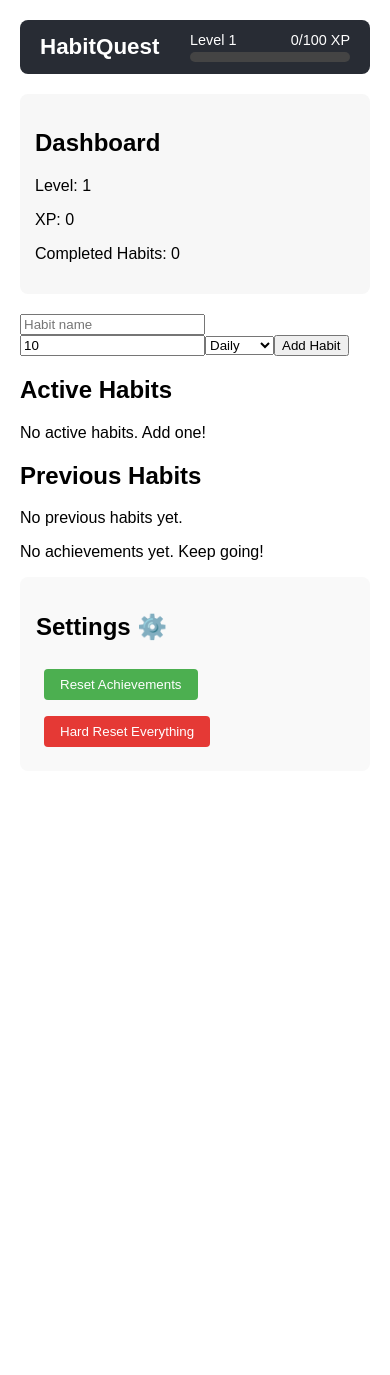
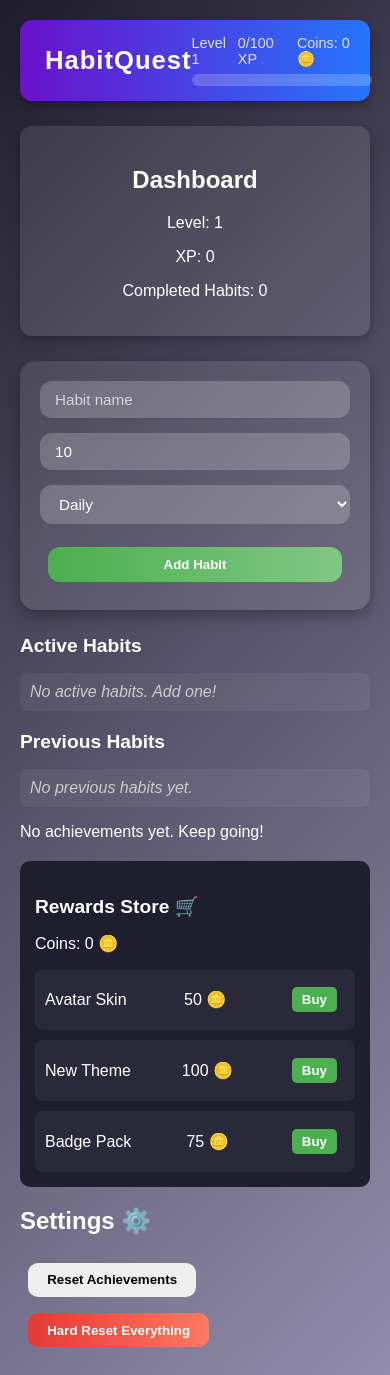
Before and after one commit to RioNagata/Habitquest, a React (Create React App) app: page / in a window 390 px wide. Before the commit the page ends 844 px from the top, so only its background shows below. Built offline with nearby package versions, Linux system fonts and the light colour scheme.

Commit message:
coin and store added + polished design

```diff
--- a/src/App.js
+++ b/src/App.js
@@ -8,6 +8,7 @@ import HabitList from "./components/HabitList";
 import PreviousHabits from "./components/PreviousHabits";
 import Achievements from "./components/Achievements";
 import Settings from "./components/Settings"; // ✅ Added
+import Store from "./components/Store";
 
 import "./styles/App.css";
 
@@ -21,7 +22,8 @@ function App() {
           <HabitForm />        {/* Form to add new habits */}
           <HabitList />        {/* Active habits with timer and actions */}
           <PreviousHabits />   {/* Completed or failed habits, can restart */}
-          <Achievements />     {/* Unlocked badges / achievements */}
+          <Achievements />
+          <Store />    {/* Unlocked badges / achievements */}
           <Settings />         {/* Reset achievements or hard reset everything */}
         </main>
       </div>
--- a/src/components/HabitForm.jsx
+++ b/src/components/HabitForm.jsx
@@ -21,7 +21,7 @@ const HabitForm = () => {
   };
 
   return (
-    <form onSubmit={handleSubmit}>
+    <form className="habit-form" onSubmit={handleSubmit}>
       <input
         type="text"
         placeholder="Habit name"
@@ -40,7 +40,9 @@ const HabitForm = () => {
         <option value="monthly">Monthly</option>
         <option value="yearly">Yearly</option>
       </select>
-      <button type="submit">Add Habit</button>
+      <button type="submit" className="btn btn-green">
+        Add Habit
+      </button>
     </form>
   );
 };
--- a/src/components/HabitList.jsx
+++ b/src/components/HabitList.jsx
@@ -7,12 +7,16 @@ const HabitList = () => {
   const { habits } = useContext(HabitContext);
 
   return (
-    <div>
-      <h2>Active Habits</h2>
+    <div className="habit-group">
+      <h3>Active Habits</h3>
       {habits.length === 0 ? (
-        <p>No active habits. Add one!</p>
+        <p className="no-habits">No active habits. Add one!</p>
       ) : (
-        habits.map((habit) => <HabitCard key={habit.id} habit={habit} />)
+        <div className="habit-list">
+          {habits.map((habit) => (
+            <HabitCard key={habit.id} habit={habit} />
+          ))}
+        </div>
       )}
     </div>
   );
--- a/src/components/Navbar.jsx
+++ b/src/components/Navbar.jsx
@@ -16,6 +16,7 @@ const Navbar = () => {
         <div className="stats-text">
           <span>Level {player.level}</span>
           <span>{player.xp}/{xpForNextLevel} XP</span>
+          <span>Coins: {player.coins} 🪙</span>
         </div>
         <div className="xp-bar">
           <div className="xp-fill" style={{ width: `${progress}%` }}></div>
--- a/src/components/PreviousHabits.jsx
+++ b/src/components/PreviousHabits.jsx
@@ -6,17 +6,28 @@ const PreviousHabits = () => {
   const { previousHabits, restartHabit } = useContext(HabitContext);
 
   return (
-    <div>
-      <h2>Previous Habits</h2>
-      {previousHabits.length === 0 && <p>No previous habits yet.</p>}
-      <ul>
-        {previousHabits.map((habit) => (
-          <li key={habit.id}>
-            {habit.name} - {habit.status}
-            <button onClick={() => restartHabit(habit.id)}>Restart</button>
-          </li>
-        ))}
-      </ul>
+    <div className="previous-habits">
+      <h3>Previous Habits</h3>
+      {previousHabits.length === 0 ? (
+        <p className="no-habits">No previous habits yet.</p>
+      ) : (
+        <div className="habit-list">
+          {previousHabits.map((habit) => (
+            <div
+              key={habit.id}
+              className={`previous-habit-card ${habit.status === "completed" ? "completed" : "failed"}`}
+            >
+              <div className="habit-info">
+                <span>{habit.name}</span>
+                <span className="habit-frequency">({habit.status})</span>
+              </div>
+              <button className="btn" onClick={() => restartHabit(habit.id)}>
+                Restart
+              </button>
+            </div>
+          ))}
+        </div>
+      )}
     </div>
   );
 };
--- /dev/null
+++ b/src/components/Store.jsx
@@ -0,0 +1,40 @@
+// src/components/Store.jsx
+import React, { useContext } from "react";
+import { HabitContext } from "../context/HabitContext";
+
+const items = [
+  { id: 1, name: "Avatar Skin", cost: 50 },
+  { id: 2, name: "New Theme", cost: 100 },
+  { id: 3, name: "Badge Pack", cost: 75 },
+];
+
+export default function Store() {
+  const { player, setPlayer } = useContext(HabitContext);
+
+  // If setPlayer is not exposed, use a custom function in HabitContext like 'spendCoins'
+  const buyItem = (item) => {
+    if (player.coins >= item.cost) {
+      // Update coins in context
+      setPlayer({ ...player, coins: player.coins - item.cost });
+      alert(`Purchased ${item.name}!`);
+    } else {
+      alert("Not enough coins!");
+    }
+  };
+
+  return (
+    <div className="store">
+      <h3>Rewards Store 🛒</h3>
+      <p>Coins: {player.coins} 🪙</p>
+      <div className="store-items">
+        {items.map((item) => (
+          <div key={item.id} className="store-item">
+            <span>{item.name}</span>
+            <span>{item.cost} 🪙</span>
+            <button className="btn" onClick={() => buyItem(item)}>Buy</button>
+          </div>
+        ))}
+      </div>
+    </div>
+  );
+}
--- a/src/context/HabitContext.jsx
+++ b/src/context/HabitContext.jsx
@@ -4,24 +4,39 @@ import React, { createContext, useState, useEffect } from "react";
 export const HabitContext = createContext();
 
 export const HabitProvider = ({ children }) => {
+  // Habits
   const [habits, setHabits] = useState(() => {
     const saved = localStorage.getItem("habits");
     return saved ? JSON.parse(saved) : [];
   });
+
+  // Previous habits
   const [previousHabits, setPreviousHabits] = useState(() => {
     const saved = localStorage.getItem("previousHabits");
     return saved ? JSON.parse(saved) : [];
   });
+
+  // Player: XP, level, coins
   const [player, setPlayer] = useState(() => {
     const saved = localStorage.getItem("player");
-    return saved ? JSON.parse(saved) : { xp: 0, level: 1 };
+    if (saved) {
+      const parsed = JSON.parse(saved);
+      return {
+        xp: parsed.xp || 0,
+        level: parsed.level || 1,
+        coins: parsed.coins || 0, // ensure coins exists
+      };
+    }
+    return { xp: 0, level: 1, coins: 0 };
   });
+
+  // Achievements
   const [achievements, setAchievements] = useState(() => {
     const saved = localStorage.getItem("achievements");
     return saved ? JSON.parse(saved) : [];
   });
 
-  // Expanded achievement list
+  // Achievement list
   const achievementList = [
     { id: 1, name: "First Habit Completed", condition: (player, habits, previousHabits, lastCompletedHabit) => lastCompletedHabit !== undefined },
     { id: 2, name: "Level 5 Achiever", condition: (player) => player.level >= 5 },
@@ -42,11 +57,11 @@ export const HabitProvider = ({ children }) => {
     { id: 11, name: "Restart Enthusiast", condition: (player, habits, previousHabits, lastCompletedHabit) => lastCompletedHabit && lastCompletedHabit.restarted === true },
   ];
 
-  // Check and unlock achievements
+  // Check achievements
   const checkAchievements = (lastCompletedHabit, updatedPlayer) => {
-    setAchievements((prevAchievements) => {
+    setAchievements(prevAchievements => {
       const newAchievements = [...prevAchievements];
-      achievementList.forEach((ach) => {
+      achievementList.forEach(ach => {
         if (newAchievements.some(a => a.id === ach.id)) return;
         const playerToCheck = updatedPlayer || player;
         if (ach.condition(playerToCheck, habits, previousHabits, lastCompletedHabit)) {
@@ -57,14 +72,14 @@ export const HabitProvider = ({ children }) => {
     });
   };
 
-  // Helper: calculate due time
+  // Calculate due time
   const calculateDueTime = (period) => {
     const now = new Date();
-    switch(period) {
+    switch (period) {
       case "daily": return now.getTime() + 24*60*60*1000;
       case "weekly": return now.getTime() + 7*24*60*60*1000;
-      case "monthly": const nextMonth = new Date(now); nextMonth.setMonth(now.getMonth()+1); return nextMonth.getTime();
-      case "yearly": const nextYear = new Date(now); nextYear.setFullYear(now.getFullYear()+1); return nextYear.getTime();
+      case "monthly": { const nextMonth = new Date(now); nextMonth.setMonth(now.getMonth()+1); return nextMonth.getTime(); }
+      case "yearly": { const nextYear = new Date(now); nextYear.setFullYear(now.getFullYear()+1); return nextYear.getTime(); }
       default: return now.getTime() + 24*60*60*1000;
     }
   };
@@ -72,24 +87,25 @@ export const HabitProvider = ({ children }) => {
   // Add habit
   const addHabit = (habit) => {
     const newHabit = { ...habit, id: Date.now(), due: calculateDueTime(habit.period) };
-    setHabits((prev) => [...prev, newHabit]);
+    setHabits(prev => [...prev, newHabit]);
   };
 
   // Complete habit
   const completeHabit = (id) => {
-    setHabits((prev) => {
+    setHabits(prev => {
       const habit = prev.find(h => h.id === id);
       if (!habit) return prev;
 
-      setPlayer((p) => {
-        const newXp = p.xp + habit.points;
-        const newLevel = Math.floor(newXp/100)+1;
-        const updatedPlayer = { xp: newXp, level: newLevel };
+      setPlayer(p => {
+        const newXp = (p.xp || 0) + (habit.points || 0);
+        const newCoins = (p.coins || 0) + (habit.points || 0); // coins safe
+        const newLevel = Math.floor(newXp / 100) + 1;
+        const updatedPlayer = { xp: newXp, level: newLevel, coins: newCoins };
         checkAchievements(habit, updatedPlayer);
         return updatedPlayer;
       });
 
-      setPreviousHabits((prevPrev) => {
+      setPreviousHabits(prevPrev => {
         if (prevPrev.some(h => h.id === habit.id)) return prevPrev;
         return [...prevPrev, { ...habit, status: "completed" }];
       });
@@ -100,19 +116,20 @@ export const HabitProvider = ({ children }) => {
 
   // Fail habit
   const failHabit = (id) => {
-    setHabits((prev) => {
+    setHabits(prev => {
       const habit = prev.find(h => h.id === id);
       if (!habit) return prev;
 
-      setPlayer((p) => {
-        const newXp = Math.max(0, p.xp - habit.points);
-        const newLevel = Math.floor(newXp/100)+1;
-        const updatedPlayer = { xp: newXp, level: newLevel };
+      setPlayer(p => {
+        const newXp = Math.max(0, (p.xp || 0) - (habit.points || 0));
+        const newCoins = Math.max(0, (p.coins || 0) - Math.floor((habit.points || 0)/2));
+        const newLevel = Math.floor(newXp / 100) + 1;
+        const updatedPlayer = { xp: newXp, level: newLevel, coins: newCoins };
         checkAchievements();
         return updatedPlayer;
       });
 
-      setPreviousHabits((prevPrev) => {
+      setPreviousHabits(prevPrev => {
         if (prevPrev.some(h => h.id === habit.id)) return prevPrev;
         return [...prevPrev, { ...habit, status: "failed" }];
       });
@@ -139,7 +156,7 @@ export const HabitProvider = ({ children }) => {
   const hardReset = () => {
     setHabits([]);
     setPreviousHabits([]);
-    setPlayer({ xp:0, level:1 });
+    setPlayer({ xp: 0, level: 1, coins: 0 }); // ✅ coins included
     setAchievements([]);
     localStorage.removeItem("habits");
     localStorage.removeItem("previousHabits");
@@ -147,18 +164,20 @@ export const HabitProvider = ({ children }) => {
     localStorage.removeItem("achievements");
   };
 
-  // Auto-expiry
+  // Auto expiry
   useEffect(() => {
     const interval = setInterval(() => {
       const now = Date.now();
       setHabits(prev => {
         const active = [];
         const toMove = [];
-        prev.forEach(h => { if(h.due <= now) toMove.push(h); else active.push(h); });
-        if(toMove.length>0) {
+        prev.forEach(h => h.due <= now ? toMove.push(h) : active.push(h));
+        if (toMove.length > 0) {
           setPreviousHabits(prevPrev => {
             const newPrev = [...prevPrev];
-            toMove.forEach(h => { if(!newPrev.some(ph => ph.id === h.id)) newPrev.push({...h,status:"failed"}); });
+            toMove.forEach(h => {
+              if (!newPrev.some(ph => ph.id === h.id)) newPrev.push({ ...h, status: "failed" });
+            });
             return newPrev;
           });
         }
@@ -168,7 +187,7 @@ export const HabitProvider = ({ children }) => {
     return () => clearInterval(interval);
   }, []);
 
-  // Persist state
+  // Persist
   useEffect(() => {
     localStorage.setItem("habits", JSON.stringify(habits));
     localStorage.setItem("previousHabits", JSON.stringify(previousHabits));
--- a/src/styles/App.css
+++ b/src/styles/App.css
@@ -1,66 +1,38 @@
+/* General app container */
 .App {
-  font-family: sans-serif;
-  max-width: 600px;
+  font-family: 'Poppins', sans-serif;
+  max-width: 700px;
   margin: 0 auto;
   padding: 20px;
+  background: linear-gradient(135deg, #1f1c2c, #928dab);
+  color: #fff;
+  min-height: 100vh;
 }
 
-.habit-form input {
-  margin-right: 10px;
-  padding: 5px;
-}
-
-.habit-form button {
-  padding: 5px 10px;
-}
-
-.habit-list {
-  margin-top: 20px;
-}
-
-.habit-card {
-  display: flex;
-  justify-content: space-between;
-  padding: 10px;
-  margin-bottom: 10px;
-  border: 1px solid #ccc;
-  border-radius: 5px;
-}
-
-.habit-card.completed {
-  background-color: #d4edda;
-  text-decoration: line-through;
-}
-
-.dashboard {
-  background: #f7f7f7;
-  padding: 15px;
-  margin-bottom: 20px;
-  border-radius: 8px;
-}
-
+/* Navbar */
 .navbar {
   display: flex;
   justify-content: space-between;
   align-items: center;
-  padding: 12px 20px;
-  background-color: #282c34;
-  color: white;
-  border-radius: 8px;
-  margin-bottom: 20px;
+  padding: 15px 25px;
+  background: linear-gradient(90deg, #6a11cb, #2575fc);
+  border-radius: 12px;
+  box-shadow: 0 4px 10px rgba(0,0,0,0.3);
+  margin-bottom: 25px;
 }
 
 .navbar-left h1 {
   margin: 0;
-  font-size: 1.4rem;
-  font-weight: bold;
+  font-size: 1.6rem;
+  font-weight: 700;
+  letter-spacing: 1px;
 }
 
 .navbar-right {
   display: flex;
   flex-direction: column;
   align-items: flex-end;
-  min-width: 160px;
+  min-width: 180px;
 }
 
 .stats-text {
@@ -68,22 +40,206 @@
   justify-content: space-between;
   width: 100%;
   font-size: 0.9rem;
-  margin-bottom: 4px;
+  margin-bottom: 6px;
+  color: #e0e0e0;
 }
 
 .xp-bar {
   width: 100%;
-  height: 10px;
-  background-color: #444;
-  border-radius: 5px;
+  height: 12px;
+  background-color: rgba(255,255,255,0.2);
+  border-radius: 6px;
   overflow: hidden;
 }
 
 .xp-fill {
   height: 100%;
-  background: linear-gradient(90deg, #4caf50, #8bc34a);
+  background: linear-gradient(90deg, #fbbc04, #ff6f61);
   transition: width 0.4s ease-in-out;
 }
+
+/* Dashboard / Player Stats */
+.dashboard, .player-stats {
+  background: rgba(255, 255, 255, 0.1);
+  padding: 20px;
+  margin-bottom: 25px;
+  border-radius: 12px;
+  box-shadow: 0 4px 12px rgba(0,0,0,0.25);
+  text-align: center;
+}
+
+.player-stats h2 {
+  margin-bottom: 10px;
+}
+
+/* Habit Form Container */
+.habit-form {
+  background: rgba(255, 255, 255, 0.1);
+  backdrop-filter: blur(8px);
+  padding: 20px;
+  border-radius: 15px;
+  margin-bottom: 25px;
+  display: flex;
+  flex-wrap: wrap;
+  gap: 15px;
+  box-shadow: 0 6px 15px rgba(0,0,0,0.3);
+  transition: transform 0.2s ease, box-shadow 0.2s ease;
+}
+
+.habit-form:hover {
+  transform: translateY(-2px);
+  box-shadow: 0 8px 20px rgba(0,0,0,0.4);
+}
+
+/* Inputs */
+.habit-form input,
+.habit-form select {
+  flex: 1 1 150px;
+  padding: 10px 15px;
+  border-radius: 12px;
+  border: none;
+  outline: none;
+  font-size: 0.95rem;
+  background: rgba(255,255,255,0.2);
+  color: #fff;
+  transition: background 0.2s ease;
+}
+
+.habit-form input::placeholder {
+  color: rgba(255,255,255,0.7);
+}
+
+.habit-form input:focus,
+.habit-form select:focus {
+  background: rgba(255,255,255,0.35);
+}
+
+/* Add Habit Button */
+.habit-form button {
+  padding: 10px 20px;
+  border-radius: 12px;
+  border: none;
+  background: linear-gradient(90deg, #4caf50, #81c784);
+  color: #fff;
+  font-weight: 700;
+  cursor: pointer;
+  transition: transform 0.2s ease, box-shadow 0.2s ease, background 0.2s ease;
+}
+
+.habit-form button:hover {
+  transform: scale(1.1);
+  box-shadow: 0 6px 12px rgba(0,0,0,0.3);
+  background: linear-gradient(90deg, #43a047, #66bb6a);
+}
+
+/* Small Responsive Fix */
+@media (max-width: 500px) {
+  .habit-form {
+    flex-direction: column;
+  }
+  .habit-form input, .habit-form select, .habit-form button {
+    flex: 1 1 100%;
+  }
+}
+
+/* Habit List */
+.habit-list, .previous-habits {
+  margin-top: 20px;
+}
+
+/* Habit Card */
+.habit-card {
+  display: flex;
+  justify-content: space-between;
+  align-items: center;
+  background: rgba(255, 255, 255, 0.1);
+  backdrop-filter: blur(8px);
+  padding: 15px 20px;
+  margin-bottom: 15px;
+  border-radius: 12px;
+  box-shadow: 0 4px 12px rgba(0,0,0,0.25);
+  transition: transform 0.2s ease, box-shadow 0.2s ease;
+}
+
+.habit-card:hover {
+  transform: translateY(-3px);
+  box-shadow: 0 8px 20px rgba(0,0,0,0.35);
+}
+
+/* Status Colors */
+.habit-card.completed {
+  background-color: #e5ffe5;
+  border: 1px solid #4dff4d;
+}
+
+.habit-card.failed {
+  background-color: #ffe5e5;
+  border: 1px solid #ff4d4d;
+}
+
+/* Habit Info Section */
+.habit-info h3 {
+  margin: 0 0 5px 0;
+  font-size: 1.1rem;
+  font-weight: bold;
+  color: #fff;
+}
+
+.habit-info .habit-frequency {
+  font-size: 0.85rem;
+  color: #ccc;
+  margin-bottom: 5px;
+}
+
+.habit-info .habit-timer {
+  font-size: 0.85rem;
+  color: #ffb74d;
+}
+
+/* Buttons Section */
+.habit-actions {
+  display: flex;
+  gap: 10px;
+}
+
+.habit-actions .btn {
+  padding: 8px 14px;
+  border-radius: 10px;
+  border: none;
+  font-weight: 600;
+  cursor: pointer;
+  transition: transform 0.2s ease, box-shadow 0.2s ease;
+}
+
+.habit-actions .btn:hover {
+  transform: scale(1.05);
+  box-shadow: 0 4px 10px rgba(0,0,0,0.3);
+}
+
+.habit-actions .btn-red {
+  background: linear-gradient(90deg, #e53935, #ef5350);
+  color: #fff;
+}
+
+.habit-actions .btn {
+  background: linear-gradient(90deg, #4caf50, #81c784);
+  color: #fff;
+}
+
+/* Responsive Fix */
+@media (max-width: 500px) {
+  .habit-card {
+    flex-direction: column;
+    align-items: flex-start;
+  }
+  .habit-actions {
+    width: 100%;
+    justify-content: flex-start;
+    gap: 8px;
+    margin-top: 10px;
+  }
+}
+
 
 .habit-group {
   margin-top: 20px;
@@ -91,91 +247,190 @@
 
 .habit-group h3 {
   margin-bottom: 10px;
-  color: #333;
+  color: #fff;
+  font-size: 1.2rem;
+  font-weight: bold;
+}
+
+.habit-list {
+  display: flex;
+  flex-direction: column;
+  gap: 12px;
+}
+
+.no-habits {
+  color: #ccc;
+  font-style: italic;
+  padding: 10px;
+  background: rgba(255,255,255,0.05);
+  border-radius: 8px;
 }
 
 .habit-frequency {
-  font-size: 0.8rem;
-  color: #666;
+  font-size: 0.85rem;
+  color: #ccc;
 }
 
-.habit-actions {
-  display: flex;
-  gap: 10px;
+.habit-actions button {
+  padding: 6px 10px;
+  border-radius: 8px;
+  border: none;
+  cursor: pointer;
+  font-weight: 600;
+  transition: transform 0.2s ease;
 }
 
-.habit-card.failed {
-  background-color: #ffe5e5;
-  border: 1px solid #ff4d4d;
+.habit-actions button:hover {
+  transform: scale(1.05);
 }
 
-.habit-card.completed {
-  background-color: #e5ffe5;
-  border: 1px solid #4dff4d;
+.habit-actions .complete-btn {
+  background: linear-gradient(90deg, #4caf50, #81c784);
+  color: #fff;
 }
 
-.player-stats {
-  background: #f0f0f0;
-  padding: 15px;
-  margin: 10px 0;
-  border-radius: 8px;
-  text-align: center;
+.habit-actions .fail-btn {
+  background: linear-gradient(90deg, #e53935, #ff7961);
+  color: #fff;
 }
 
+/* Timer */
 .habit-timer {
-  font-size: 0.8rem;
-  color: #ff6600;
+  font-size: 0.85rem;
+  color: #ffd54f;
   margin-top: 4px;
+  font-weight: 600;
 }
 
-.previous-habits {
-  margin-top: 30px;
+/* Achievements */
+.achievements {
+  background: rgba(255,255,255,0.1);
+  padding: 20px;
+  border-radius: 12px;
+  margin-top: 25px;
+  box-shadow: 0 4px 12px rgba(0,0,0,0.2);
+}
+
+.achievement {
+  margin: 0.5rem 0;
+  font-weight: 700;
+  color: #ffeb3b;
+}
+
+/* Buttons */
+.btn {
+  margin: 0.5rem;
+  padding: 0.6rem 1.2rem;
+  border-radius: 10px;
+  border: none;
+  font-weight: 600;
+  cursor: pointer;
+  transition: transform 0.2s ease;
+}
+
+.btn:hover {
+  transform: scale(1.05);
+}
+
+.btn-red {
+  background: linear-gradient(90deg, #e53935, #ff7961);
+  color: #fff;
+}
+
+.btn-green {
+  background: linear-gradient(90deg, #4caf50, #81c784);
+  color: #fff;
+}
+
+.previous-habits h3 {
+  color: #fff;
+  font-size: 1.2rem;
+  font-weight: bold;
+  margin-bottom: 10px;
 }
 
 .previous-habit-card {
   display: flex;
   justify-content: space-between;
   align-items: center;
+  background: rgba(255,255,255,0.05);
+  backdrop-filter: blur(6px);
+  padding: 12px 16px;
+  border-radius: 10px;
   margin-bottom: 10px;
-  padding: 8px;
-  border: 1px solid #ccc;
+  box-shadow: 0 2px 8px rgba(0,0,0,0.2);
+  transition: transform 0.2s ease, box-shadow 0.2s ease;
+}
+
+.previous-habit-card:hover {
+  transform: translateY(-2px);
+  box-shadow: 0 4px 12px rgba(0,0,0,0.25);
+}
+
+.previous-habit-card.completed {
+  background-color: #e5ffe5;
+  border: 1px solid #4dff4d;
+}
+
+.previous-habit-card.failed {
+  background-color: #ffe5e5;
+  border: 1px solid #ff4d4d;
+}
+
+.previous-habit-card .habit-info {
+  display: flex;
+  gap: 10px;
+  align-items: center;
+}
+
+.previous-habit-card .habit-frequency {
+  font-size: 0.85rem;
+  color: #666;
+}
+
+.store {
+  background: #1e1e2f;
+  padding: 15px;
+  border-radius: 10px;
+  margin-top: 20px;
+  color: #fff;
+}
+
+.store h3 {
+  margin-bottom: 10px;
+  font-size: 1.2rem;
+}
+
+.store-items {
+  display: flex;
+  flex-direction: column;
+  gap: 10px;
+}
+
+.store-item {
+  display: flex;
+  justify-content: space-between;
+  align-items: center;
+  background: rgba(255,255,255,0.05);
+  padding: 10px;
+  border-radius: 8px;
+  transition: transform 0.2s ease, box-shadow 0.2s ease;
+}
+
+.store-item:hover {
+  transform: translateY(-2px);
+  box-shadow: 0 4px 12px rgba(0,0,0,0.3);
+}
+
+.store-item button {
+  padding: 5px 10px;
+  background-color: #4caf50;
+  color: white;
+  border: none;
   border-radius: 5px;
-}
-.previous-habit-card button {
-  padding: 4px 8px;
-  font-size: 0.9rem;
   cursor: pointer;
 }
 
-.achievements {
-  background: #f3f3f3;
-  padding: 1rem;
-  border-radius: 8px;
-  margin-top: 1rem;
-}
-.achievement {
-  margin: 0.5rem 0;
-  font-weight: bold;
-}
-
-.settings {
-  margin-top: 1rem;
-  padding: 1rem;
-  background: #f9f9f9;
-  border-radius: 8px;
-}
-.btn {
-  margin: 0.5rem;
-  padding: 0.5rem 1rem;
-  background: #4caf50;
-  color: white;
-  border: none;
-  border-radius: 4px;
-  cursor: pointer;
-}
-.btn:hover {
+.store-item button:hover {
   opacity: 0.9;
 }
-.btn-red {
-  background: #e53935;
-}
```
Also changed, not shown: src/components/HabitCard.jsx (+15 -8 lines).
